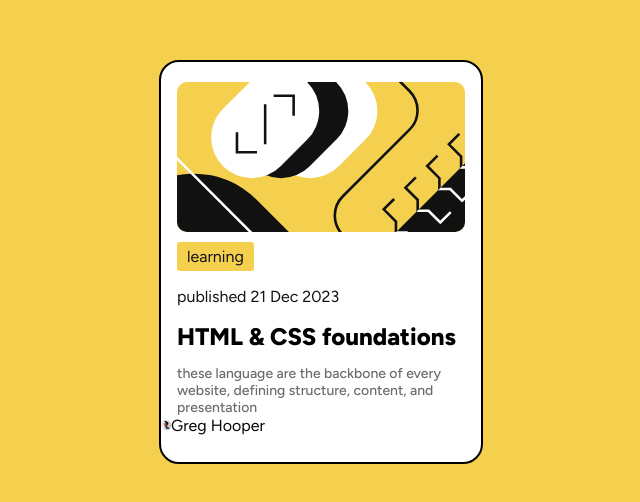
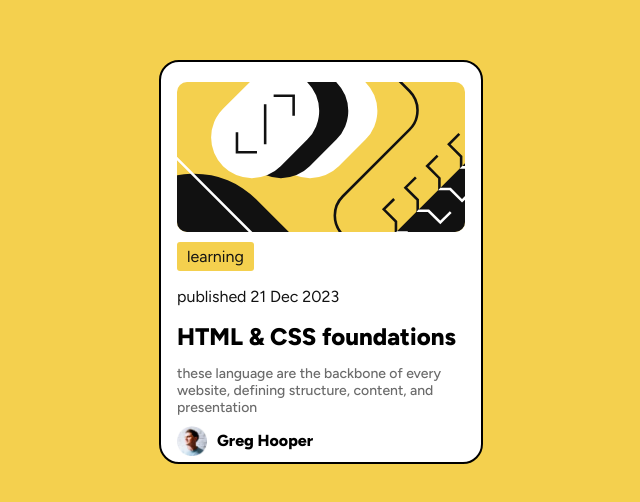
Before and after one commit to Poom5741/blog-review-card-main, a plain HTML site: page index.html in a window 1280 px wide. Shown: the part 138-640 px from the top of the page, without its empty margins (319-959 px from the left). Drawn offline with Linux system fonts and the light colour scheme.

Commit message:
add user info

```diff
--- a/index.html
+++ b/index.html
@@ -123,14 +123,19 @@
         flex-direction: row;
         width: 100%;
         height: auto;
+        margin-left: 32px;
+        margin-top: 10px;
       }
-      .user-img img {
-        width: 10px;
+      .user-img > img {
+        width: 30px;
         height: auto;
       }
       .user-info p {
         margin: 0; /* Remove default margin */
         font-size: 16px; /* Adjust font size */
+        padding-top: 5px;
+        padding-left: 10px;
+        font-weight: 800;
       }
     </style>
   </head>
```
